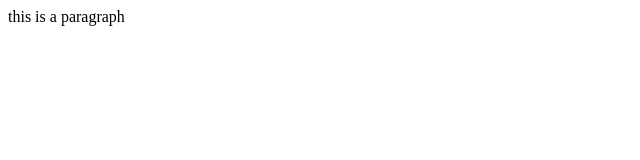
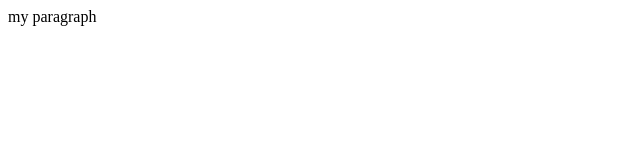
Before and after one commit to keshariamudit24/iste_project, a plain HTML site: page index.html in a window 1280 px wide. Shown: the full height of the page, 0-640 px from the left. Drawn offline with Linux system fonts and the light colour scheme.

Commit message:
my changes

```diff
--- a/index.html
+++ b/index.html
@@ -1 +1 @@
-<p>this is a paragraph</p>
+<p>my paragraph</p>
```
